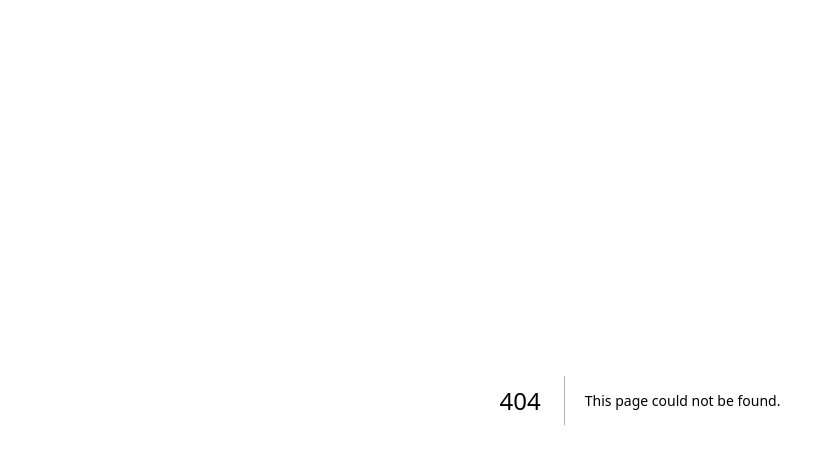
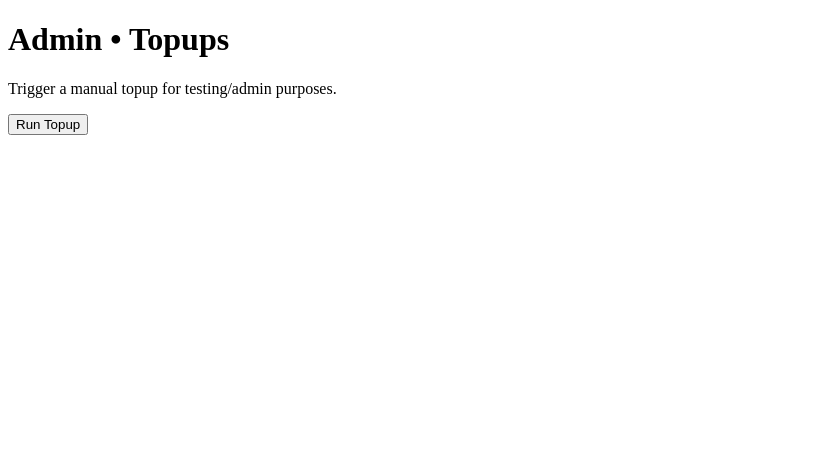
Before and after one commit to johannes9622/DuoAxs-app, a Next.js app: page /admin/topups in a window 1280 px wide. Before the commit this address had no page. Shown: the top 464 px of the page, without its empty margins (0-835 px from the left). Built offline with nearby package versions, Linux system fonts and the light colour scheme; no server answers.

Commit message:
Create topups.tsx

```diff
--- /dev/null
+++ b/pages/admin/topups.tsx
@@ -0,0 +1,44 @@
+import { useState } from 'react';
+import { getToken } from '../../lib/auth';
+
+const API = process.env.NEXT_PUBLIC_API_BASE || 'http://localhost:4000';
+
+export default function AdminTopups() {
+  const [msg, setMsg] = useState('');
+
+  async function runTopup() {
+    setMsg('Processing...');
+    try {
+      const res = await fetch(`${API}/topups/manual`, {
+        method: 'POST',
+        headers: {
+          'Authorization': `Bearer ${getToken()}`,
+          'Content-Type': 'application/json',
+        },
+        body: JSON.stringify({ amount: 100 }), // Example payload
+      });
+
+      if (!res.ok) {
+        const err = await res.json();
+        setMsg(`Error: ${err.error || 'failed'}`);
+        return;
+      }
+
+      const data = await res.json();
+      setMsg(`Success: Topup of $${data.amount} completed!`);
+    } catch (err) {
+      setMsg(`Error: ${(err as Error).message}`);
+    }
+  }
+
+  return (
+    <div className="container">
+      <div className="header"><h1>Admin • Topups</h1></div>
+      <div className="card">
+        <p>Trigger a manual topup for testing/admin purposes.</p>
+        <button onClick={runTopup}>Run Topup</button>
+        <p style={{ marginTop: 8 }}>{msg}</p>
+      </div>
+    </div>
+  );
+}
```
